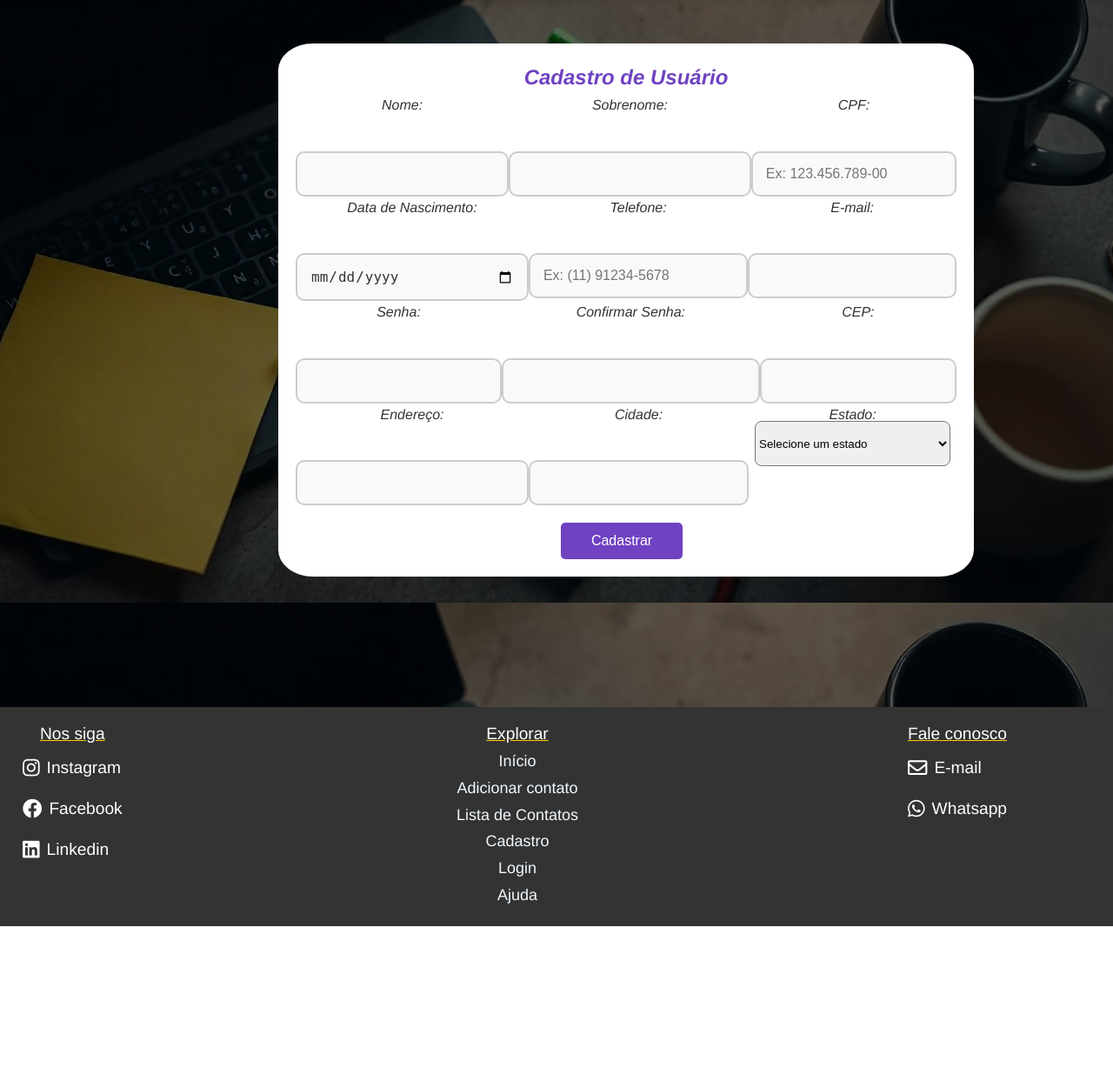
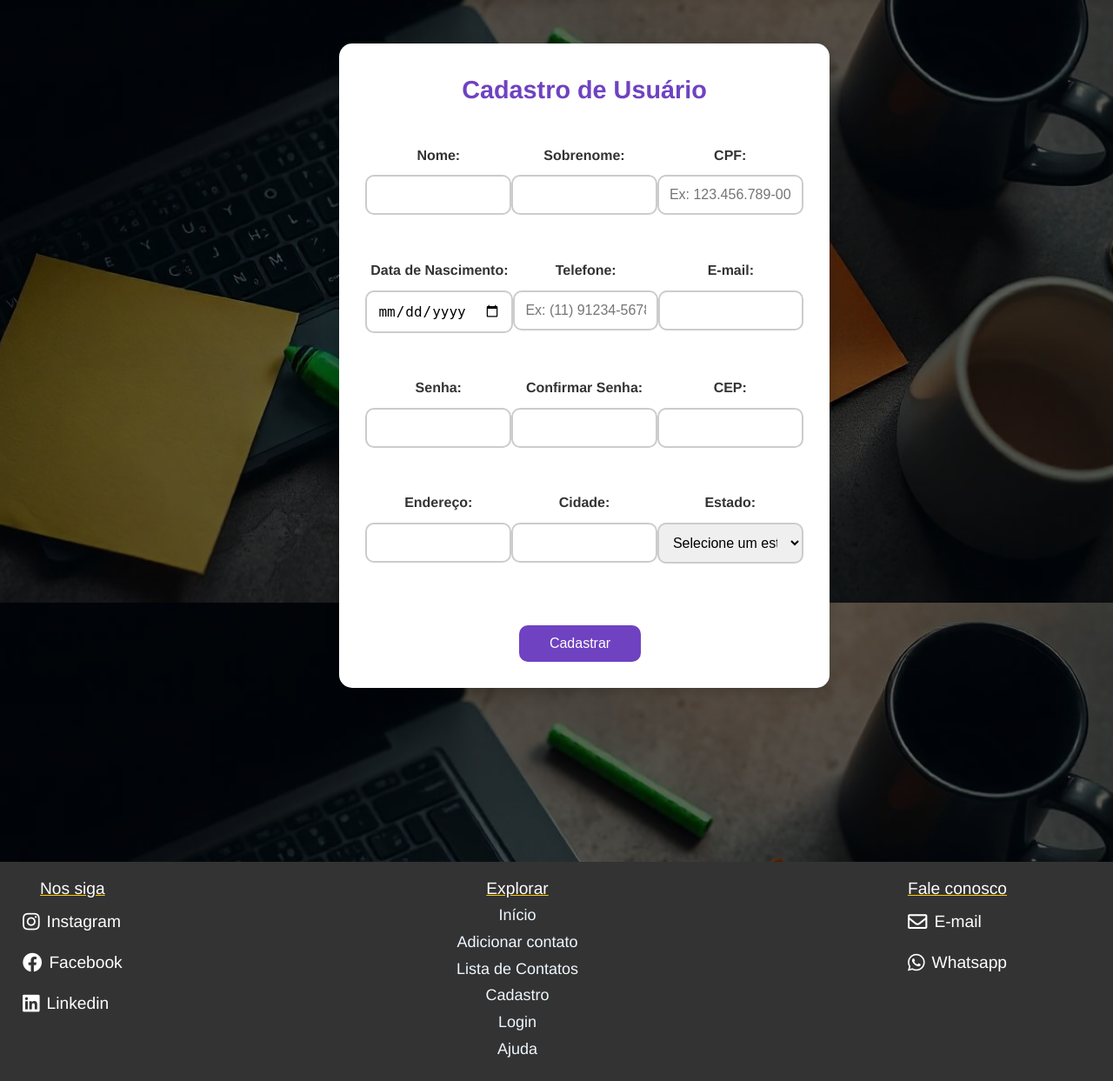
Before and after one commit to rossato08/PKL-CONTENTS, a PHP site: page /cadastro.php in a window 1280 px wide. Shown: the part 107-1350 px from the top of the page at 87% size. Before the commit the page ends 1172 px from the top, so only its background shows below. Run offline with PHP 8.4, Linux system fonts and the light colour scheme.

Commit message:
sdfs
dfsf

```diff
--- a/css/cadastro.css
+++ b/css/cadastro.css
@@ -181,137 +181,101 @@
         display: flex;
     }
 
-    /*formulario*/
+    /* Estilo básico do formulário */
 .form {
-        margin-top: 50px;
-        padding-bottom: 100px;
-        background-color: #ffff;
-        border-radius: 5%;
-        padding: 20px;
-        font-style: italic;
-        width: 100vh;
     display: flex;
-        flex-direction: column;/*garante que os inputs estejam organizados da forma em que estão*/
-        transition: transform 0.3s ease-in-out; /* Transição para efeito interativo */
+    flex-direction: column;
+    align-items: center;
+    gap: 20px; /* Espaçamento entre os grupos de campos */
+    padding: 30px;
+    background: #ffffff;
+    border-radius: 15px; /* Bordas arredondadas */
+    box-shadow: 0 4px 15px rgba(0, 0, 0, 0.2);
+    width: 80%;
+    max-width: 600px;
+    margin: 50px auto; /* Centraliza o formulário */
 }
-    .form:hover {
-        transform: scale(1.05); /* Aumento suave do formulário ao passar o mouse */
-    }
+
 .form h1 {
     color: #6f42c1;
-    }
-    /* Estilo dos inputs */
-    .form-group input[type="text"],
-    .form-group input[type="tel"],
-    .form-group input[type="date"],
-    .form-group input[type="email"],
-    .form-group input[type="password"],
-    .form-group input[type="cpf"],
-    .form-group input[type="endereco"]{
-        width: 100%;
-        padding: 15px;
-        margin-top: 5vh;
-        font-size: 16px;
-        border: 2px solid #ccc;
-        border-radius: 10px;
-        background-color: #f9f9f9;
-        color: #333;
-        box-sizing: border-box;/* Garante que o padding seja contabilizado dentro da largura */
-        transition: all 0.3s ease;/* Transição suave */
-        position: relative;
-    }
-    /* Efeito de foco nos inputs */
-    .form-group input[type="email"]:focus,
-    .form-group input[type="password"]:focus,
-    .form-group input[type="text"]:focus,
-    .form-group input[type="tel"]:focus,
-    .form-group input[type="date"]:focus {
-        border-color: #5a34a3;/* Cor de foco */
-        background-color: #fff;/* Cor de fundo ao focar */
-        outline: none;/* Remove o contorno padrão do navegador */
-        box-shadow: 0 0 8px rgba(0, 188, 212, 0.7);/* Efeito de sombra */
-    }
-    /* Estilo dos ícones de "input" */
-    .form-group input[type="email"]:before {
-        content: '\f0e0';/* Ícone do email */
-        font-family: FontAwesome;
-        position: absolute;
-        left: 15px;/* Ajusta a posição do ícone */
-        top: 50%;
-        transform: translateY(-50%);
-        font-size: 18px;
-        color: #aaa;
-    }
-    .form-group input[type="password"]:before {
-        content: '\f023';/* Ícone de cadeado para senha */
-        font-family: FontAwesome;
-        position: absolute;
-        left: 15px;
-        top: 50%;
-        transform: translateY(-50%);
-        font-size: 18px;
-        color: #aaa;
+    font-size: 1.8rem;
+    margin-bottom: 20px;
+    text-align: center;
 }
 
-    .form-group input[type="text"]:before {
-        content: '\f007';/* Ícone de pessoa para nome/sobrenome */
-        font-family: FontAwesome;
-        position: absolute;
-        left: 15px;
-        top: 50%;
-        transform: translateY(-50%);
-        font-size: 18px;
-        color: #aaa;
+/* Espaçamento e alinhamento dos campos */
+.form-group {
+    display: flex;
+    flex-direction: column;
+    width: 100%;
+    gap: 10px; /* Espaçamento interno dentro do grupo */
+    margin-bottom: 15px; /* Espaçamento entre os grupos */
 }
-    .form-group input[type="tel"]:before {
-        content: '\f095';/* Ícone de telefone */
-        font-family: FontAwesome;
-        position: absolute;
-        left: 15px;
-        top: 50%;
-        transform: translateY(-50%);
-        font-size: 18px;
-        color: #aaa;
+
+.form-group label {
+    font-weight: bold;
+    font-size: 1rem;
+    color: #333;
 }
-    .form-group input[type="date"]:before {
-        content: '\f133';/* Ícone de calendário */
-        font-family: FontAwesome;
-        position: absolute;
-        left: 15px;
-        top: 50%;
-        transform: translateY(-50%);
-        font-size: 18px;
-        color: #aaa;
+
+.form-group input,
+.form-group select {
+    width: 100%;
+    padding: 12px;
+    font-size: 1rem;
+    border: 2px solid #ccc;
+    border-radius: 10px; /* Bordas arredondadas */
+    transition: border-color 0.3s, background-color 0.3s;
 }
-    .form-group input[type="cpf"]:before {
-        content: '\f0c0';/* Ícone de identidade*/
-        font-family: FontAwesome;
-        position: absolute;
-        left: 15px;
-        top: 50%;
-        transform: translateY(-50%);
-        font-size: 18px;
-        color: #aaa;
+
+.form-group input:focus,
+.form-group select:focus {
+    border-color: #6f42c1;
+    background-color: #f9f9ff;
+    outline: none;
+    box-shadow: 0 0 8px rgba(111, 66, 193, 0.2); /* Realce ao focar */
 }
-    /* Para o select (estado) */
-    .form-group select:before {
-        content: '\f0c0';/*ícone*/
-        font-family: FontAwesome;
-        left: 15px;
-        top: 50%;
-        transform: translateY(-50%);
-        font-size: 18px;
-        color: #aaa;
-        margin-top: 5vh;
+
+/* Botão */
+.botao {
+    width: 100%;
+    padding: 12px 20px;
+    font-size: 1rem;
+    border: none;
+    border-radius: 10px; /* Bordas arredondadas */
+    color: white;
+    background: #6f42c1;
+    cursor: pointer;
+    transition: background 0.3s ease, transform 0.3s ease;
 }
-    .form-group select {
-        transform: translateY(-50%);
-        content: '\f0c0';/*ícone*/
-        width: 225px;
-        height: 52px;
-        border-radius: 8px;
-        margin-top: 2.6vh;
+
+.botao:hover {
+    background: #5a34a3;
+    transform: scale(1.03);
 }
+
+/* Mensagens de feedback */
+.mensagem-erro,
+.mensagem-sucesso {
+    width: 100%;
+    text-align: center;
+    font-size: 1rem;
+    padding: 10px;
+    border-radius: 10px; /* Bordas arredondadas */
+}
+
+.mensagem-erro {
+    background: #f8d7da;
+    color: #721c24;
+    border: 1px solid #f5c6cb;
+}
+
+.mensagem-sucesso {
+    background: #d4edda;
+    color: #155724;
+    border: 1px solid #c3e6cb;
+}
+
     .botao {
         width: 140px;
         margin-right: 10px;
```
Lines whose indentation alone changed are shown as unchanged.
